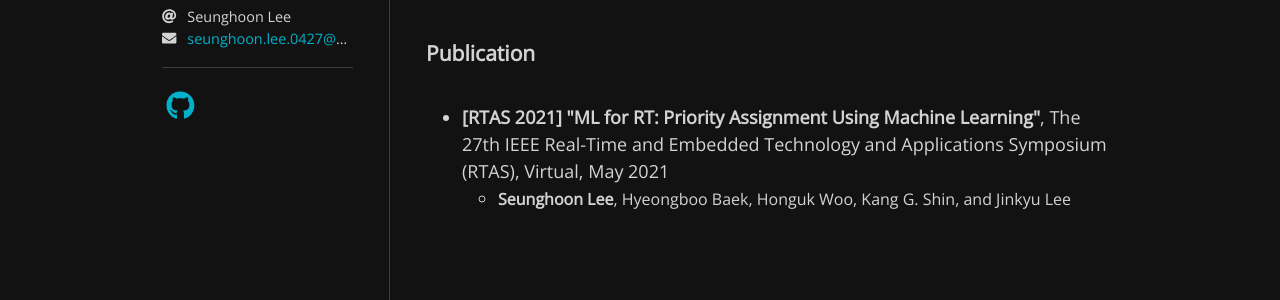
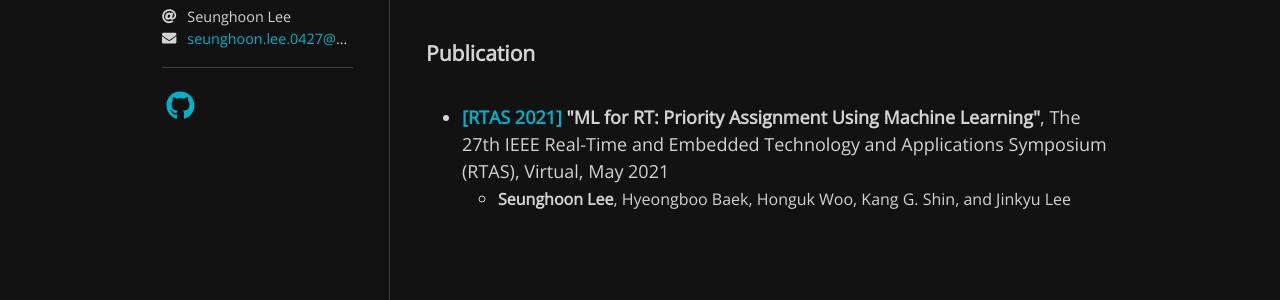
Before and after one commit to SeungHoon00/seunghoon00.github.io, a Jekyll site: the page built from index.html, in a window 1280 px wide. Shown: the part 271-571 px from the top of the page. Built offline with Jekyll 4.4.1, drawn with Linux system fonts in a browser that asks for light colours; nearby versions of some CDN libraries; some web fonts are replaced; the list of posts is cut into pages by our own code; part of the change alters nothing that is shown.

```diff
--- a/_layouts/home.html
+++ b/_layouts/home.html
@@ -23,7 +23,7 @@ layout: default
   <section>
     <h3>Publication</h3>
     <ul>
-      <li><b>[RTAS 2021] "ML for RT: Priority Assignment Using Machine Learning"</b>, The 27th IEEE Real-Time and Embedded Technology and Applications Symposium (RTAS), Virtual, May 2021</li>
+      <li><b><a href="http://2021.rtas.org/">[RTAS 2021]</a> "ML for RT: Priority Assignment Using Machine Learning"</b>, The 27th IEEE Real-Time and Embedded Technology and Applications Symposium (RTAS), Virtual, May 2021</li>
       <ul>
         <li><font size="3em"><b>Seunghoon Lee</b>, Hyeongboo Baek, Honguk Woo, Kang G. Shin, and Jinkyu Lee</font></li>
       </ul>
```
